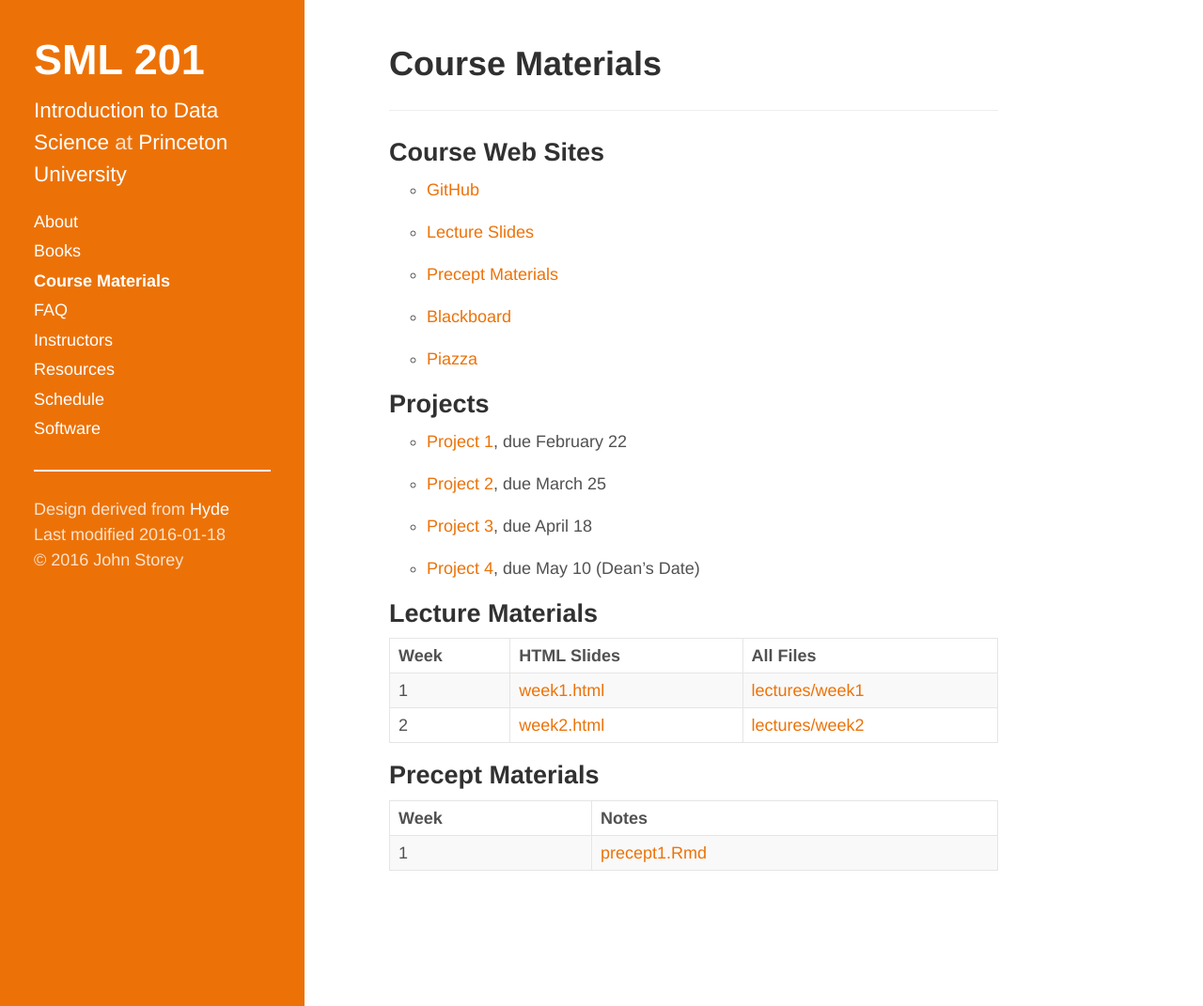
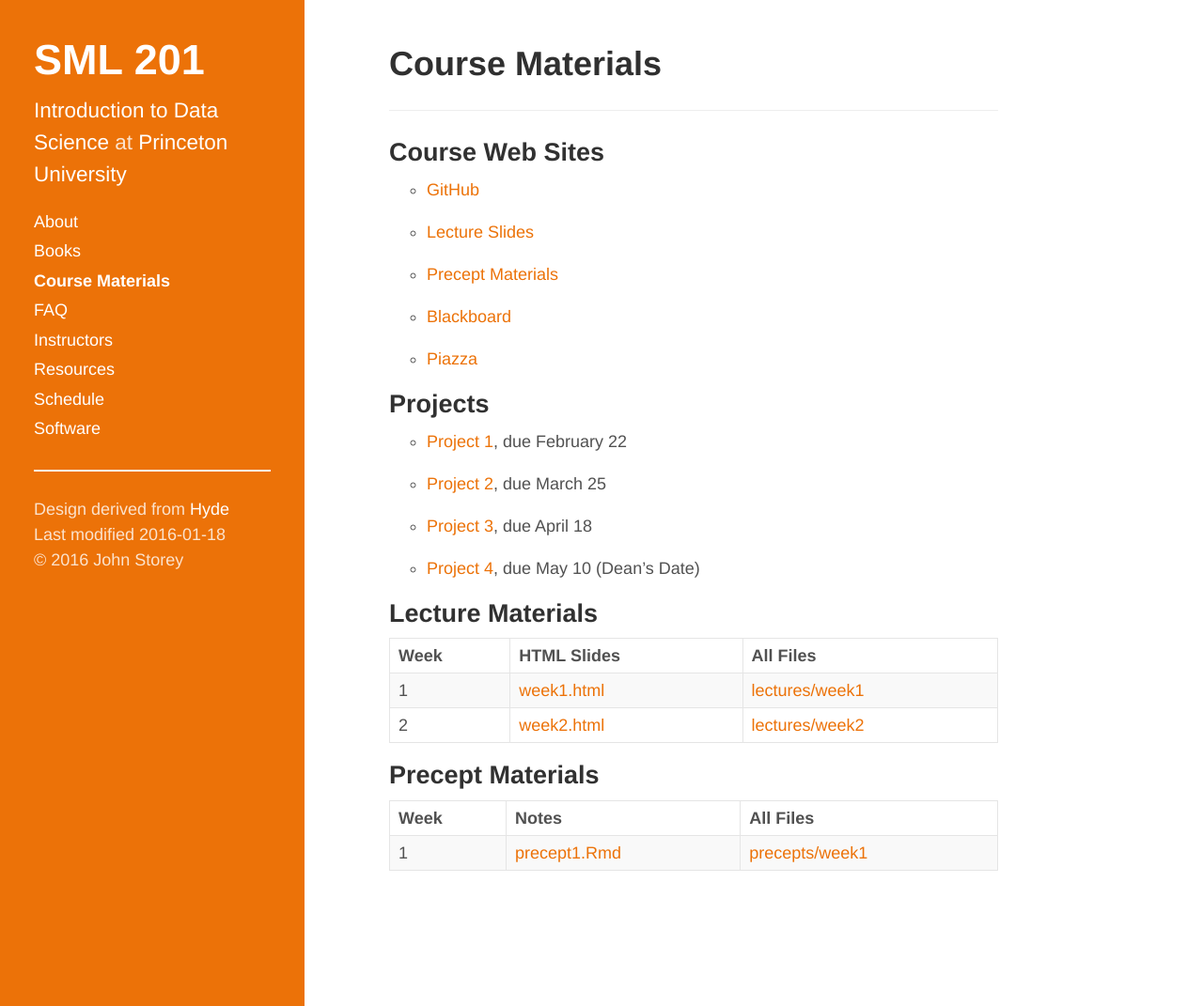
Before and after one commit to SML201/sml201.github.io, a Jekyll site: the page built from course_materials.md, in a window 1280 px wide and 1071 px high. Shown: the whole window at 94% size. Built offline with Jekyll 4.4.1, drawn with Linux system fonts in a browser that asks for light colours.

Commit message:
Update course_materials.md

```diff
--- a/course_materials.md
+++ b/course_materials.md
@@ -39,6 +39,6 @@ Week | HTML Slides | All Files
 
 ## Precept Materials
 
-Week | Notes |
+Week | Notes | All Files
 -----|-------|----------
-1 | [precept1.Rmd](https://github.com/SML201/precepts/blob/master/precept1.Rmd)
+1 | [precept1.Rmd](https://raw.githubusercontent.com/SML201/precepts/master/week1/precept1.Rmd) | [precepts/week1](https://github.com/SML201/precepts/tree/master/week1)
```
